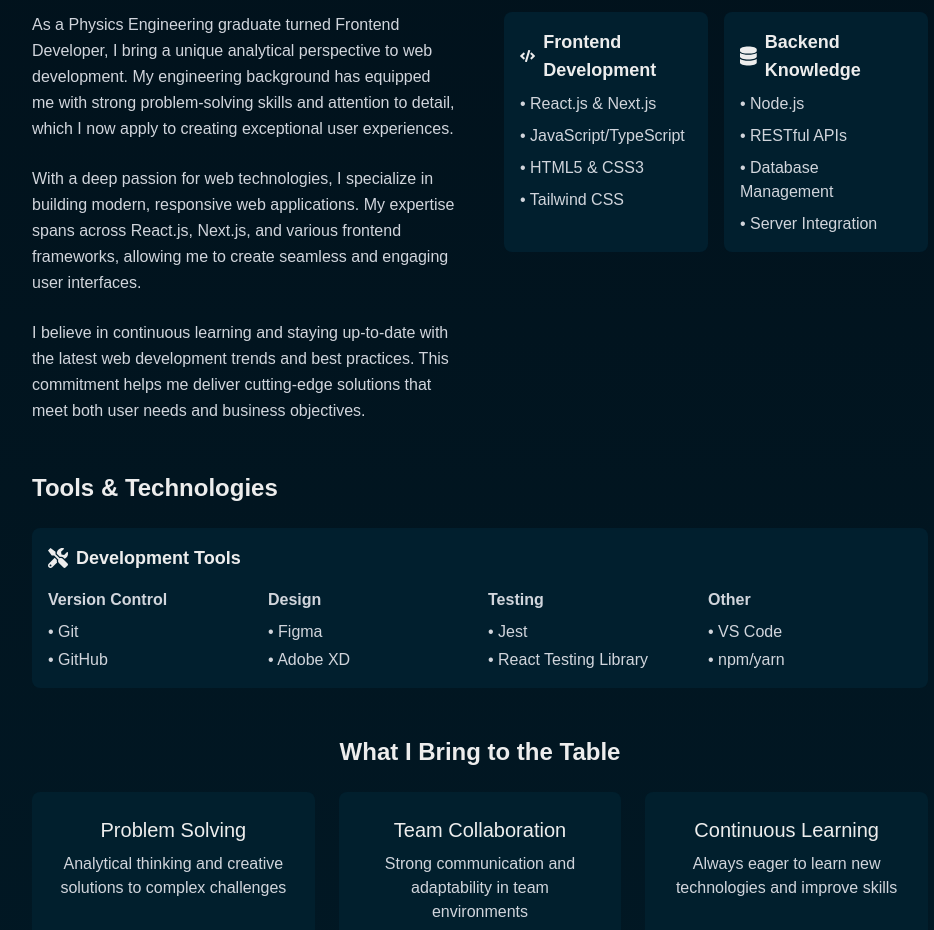
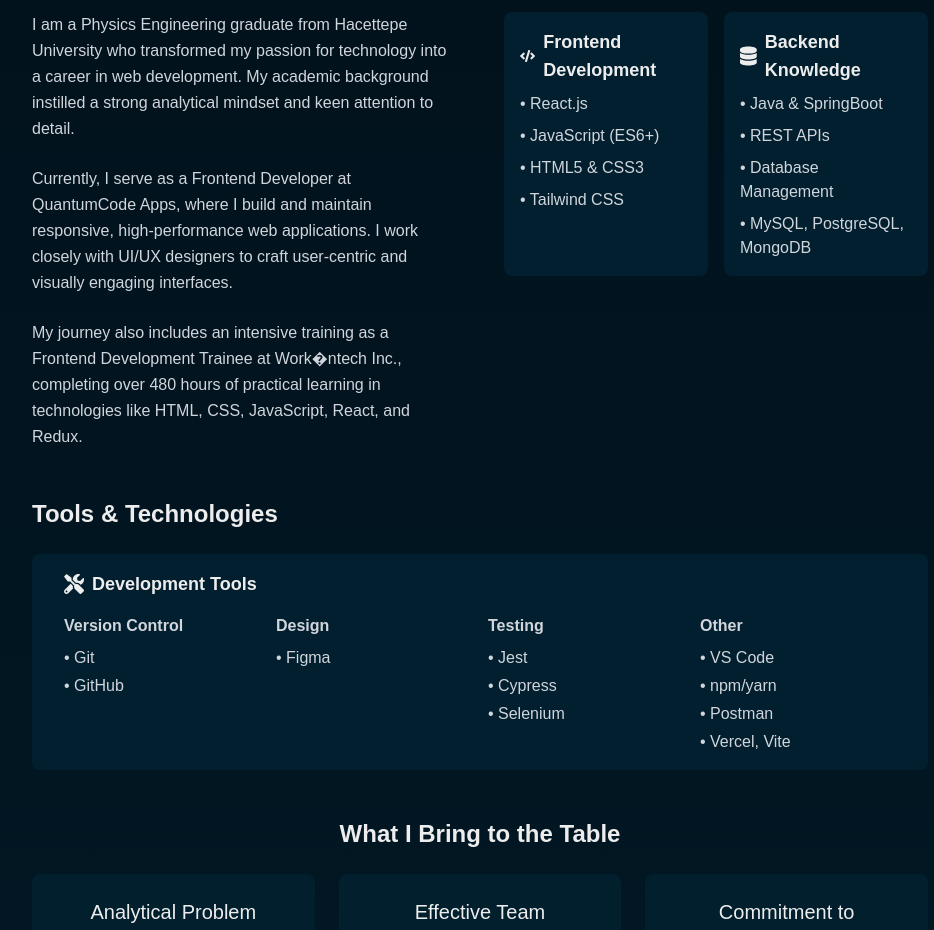
Before and after one commit to atabeyaykut/PersonalPage, a React (Vite) app: page /about in a window 1280 px wide. Shown: the part 220-1150 px from the top of the page, without its empty margins (160-1094 px from the left). Built offline with nearby package versions, Linux system fonts and the light colour scheme.

Commit message:
Enhance HomePage component with framer-motion for improved animations and user experience

```diff
--- a/src/components/About.jsx
+++ b/src/components/About.jsx
@@ -36,20 +36,20 @@ function About() {
                     variants={itemVariants}
                     className="text-5xl font-bold text-center mb-12"
                 >
-                    About <span className="text-primary">Me</span>
+                    About <span className="text-primary">Atabey AYKUT</span>
                 </motion.h2>
 
                 <div className="grid md:grid-cols-2 gap-12">
                     <motion.div variants={itemVariants} className="space-y-6">
                         <h3 className="text-2xl font-semibold text-primary">Professional Journey</h3>
                         <p className="text-gray-300 leading-relaxed">
-                            As a Physics Engineering graduate turned Frontend Developer, I bring a unique analytical perspective to web development. My engineering background has equipped me with strong problem-solving skills and attention to detail, which I now apply to creating exceptional user experiences.
+                            I am a Physics Engineering graduate from Hacettepe University who transformed my passion for technology into a career in web development. My academic background instilled a strong analytical mindset and keen attention to detail.
                         </p>
                         <p className="text-gray-300 leading-relaxed">
-                            With a deep passion for web technologies, I specialize in building modern, responsive web applications. My expertise spans across React.js, Next.js, and various frontend frameworks, allowing me to create seamless and engaging user interfaces.
+                            Currently, I serve as a Frontend Developer at QuantumCode Apps, where I build and maintain responsive, high-performance web applications. I work closely with UI/UX designers to craft user-centric and visually engaging interfaces.
                         </p>
                         <p className="text-gray-300 leading-relaxed">
-                            I believe in continuous learning and staying up-to-date with the latest web development trends and best practices. This commitment helps me deliver cutting-edge solutions that meet both user needs and business objectives.
+                            My journey also includes an intensive training as a Frontend Development Trainee at Work�ntech Inc., completing over 480 hours of practical learning in technologies like HTML, CSS, JavaScript, React, and Redux.
                         </p>
                     </motion.div>
 
@@ -62,9 +62,9 @@ function About() {
                                     <h4 className="text-lg font-semibold">Frontend Development</h4>
                                 </div>
                                 <ul className="text-gray-300 space-y-2">
-                                    <li>• React.js & Next.js</li>
-                                    <li>• JavaScript/TypeScript</li>
-                                    <li>• HTML5 & CSS3</li>
+                                    <li>• React.js</li>
+                                    <li>• JavaScript (ES6+)</li>
+                                    <li>• HTML5 &amp; CSS3</li>
                                     <li>• Tailwind CSS</li>
                                 </ul>
                             </div>
@@ -74,18 +74,18 @@ function About() {
                                     <h4 className="text-lg font-semibold">Backend Knowledge</h4>
                                 </div>
                                 <ul className="text-gray-300 space-y-2">
-                                    <li>• Node.js</li>
-                                    <li>• RESTful APIs</li>
+                                    <li>• Java &amp; SpringBoot</li>
+                                    <li>• REST APIs</li>
                                     <li>• Database Management</li>
-                                    <li>• Server Integration</li>
+                                    <li>• MySQL, PostgreSQL, MongoDB</li>
                                 </ul>
                             </div>
                         </div>
                     </motion.div>
 
-                    <motion.div variants={itemVariants} className="md:col-span-2 space-y-6">
-                        <h3 className="text-2xl font-semibold text-primary">Tools & Technologies</h3>
-                        <div className="bg-[#011f2e] p-4 rounded-lg">
+                    <motion.div variants={itemVariants} className="md:col-span-2 space-y-6 ">
+                        <h3 className="text-2xl font-semibold text-primary">Tools &amp; Technologies</h3>
+                        <div className="bg-[#011f2e] px-8 p-4 rounded-lg">
                             <div className="flex items-center gap-2 mb-4">
                                 <FaTools className="text-primary text-xl" />
                                 <h4 className="text-lg font-semibold">Development Tools</h4>
@@ -102,14 +102,14 @@ function About() {
                                     <h5 className="font-semibold mb-2">Design</h5>
                                     <ul className="space-y-1">
                                         <li>• Figma</li>
-                                        <li>• Adobe XD</li>
                                     </ul>
                                 </div>
                                 <div className="text-gray-300">
                                     <h5 className="font-semibold mb-2">Testing</h5>
                                     <ul className="space-y-1">
                                         <li>• Jest</li>
-                                        <li>• React Testing Library</li>
+                                        <li>• Cypress</li>
+                                        <li>• Selenium</li>
                                     </ul>
                                 </div>
                                 <div className="text-gray-300">
@@ -117,6 +117,8 @@ function About() {
                                     <ul className="space-y-1">
                                         <li>• VS Code</li>
                                         <li>• npm/yarn</li>
+                                        <li>• Postman</li>
+                                        <li>• Vercel, Vite</li>
                                     </ul>
                                 </div>
                             </div>
@@ -131,22 +133,22 @@ function About() {
                             variants={itemVariants}
                             className="bg-[#011f2d] p-6 rounded-lg"
                         >
-                            <h4 className="text-xl font-medium mb-2">Problem Solving</h4>
-                            <p className="text-gray-300">Analytical thinking and creative solutions to complex challenges</p>
+                            <h4 className="text-xl font-medium mb-2">Analytical Problem Solving</h4>
+                            <p className="text-gray-300">Leveraging my engineering background to develop innovative, efficient solutions.</p>
                         </motion.li>
                         <motion.li
                             variants={itemVariants}
                             className="bg-[#011f2d] p-6 rounded-lg"
                         >
-                            <h4 className="text-xl font-medium mb-2">Team Collaboration</h4>
-                            <p className="text-gray-300">Strong communication and adaptability in team environments</p>
+                            <h4 className="text-xl font-medium mb-2">Effective Team Collaboration</h4>
+                            <p className="text-gray-300">Strong communication and teamwork skills that drive successful project outcomes.</p>
                         </motion.li>
                         <motion.li
                             variants={itemVariants}
                             className="bg-[#011f2d] p-6 rounded-lg"
                         >
-                            <h4 className="text-xl font-medium mb-2">Continuous Learning</h4>
-                            <p className="text-gray-300">Always eager to learn new technologies and improve skills</p>
+                            <h4 className="text-xl font-medium mb-2">Commitment to Continuous Learning</h4>
+                            <p className="text-gray-300">Dedicated to mastering new technologies and continuously improving my skill set.</p>
                         </motion.li>
                     </ul>
                 </motion.div>
--- a/src/components/HomePage.jsx
+++ b/src/components/HomePage.jsx
@@ -1,37 +1,102 @@
-import React from 'react'
+import React from 'react';
 import { FaGithub } from "react-icons/fa";
 import { FaLinkedinIn } from "react-icons/fa6";
+import { motion } from 'framer-motion';
 
 function HomePage() {
+    const containerVariants = {
+        hidden: { opacity: 0 },
+        visible: {
+            opacity: 1,
+            transition: { staggerChildren: 0.3 }
+        }
+    };
+
+    const itemVariants = {
+        hidden: { y: 20, opacity: 0 },
+        visible: {
+            y: 0,
+            opacity: 1,
+            transition: { duration: 0.5 }
+        }
+    };
+
     return (
-        <main className="home page-transition">
-            <article className="home-content">
-                <h1>Hi, I'm Atabey AYKUT</h1>
-                <h2>Frontend Developer</h2>
-                <p>I am a Physics Engineering graduate with a passion for web development. Skilled in HTML, CSS, JavaScript, React, and Java, I specialize in building component-based structures, state management, and DOM manipulation.
+        <motion.main
+            initial="hidden"
+            animate="visible"
+            variants={containerVariants}
+            className="home page-transition"
+        >
+            <motion.article
+                variants={itemVariants}
+                className="home-content"
+            >
+                <motion.h1 variants={itemVariants}>
+                    Hi, I'm Atabey AYKUT
+                </motion.h1>
 
-                    With experience in front-end development and software engineering, I strive to create user-friendly, high-performance, and scalable solutions. I’m eager to contribute as a Front-End Developer with a problem-solving mindset and a strong team spirit. Looking forward to collaborating!</p>
-                <nav className="btn-box">
-                    <a href="#contact" aria-label="Hire Me">Hire Me</a>
-                    <a href="#contact" aria-label="Let's Talk">Lets Talk</a>
-                </nav>
-            </article>
-            <nav className="home-sci">
-                <a href="https://github.com/atabeyaykut/"
+                <motion.h2 variants={itemVariants}>
+                    Frontend Developer
+                </motion.h2>
+
+                <motion.p variants={itemVariants}>
+                    I am a Physics Engineering graduate with a passion for web development.
+                    Skilled in HTML, CSS, JavaScript, React, and Java, I specialize in building
+                    component-based structures, state management, and DOM manipulation.
+                    <br /><br />
+                    With experience in front-end development and software engineering, I strive
+                    to create user-friendly, high-performance, and scalable solutions. I'm eager
+                    to contribute as a Front-End Developer with a problem-solving mindset and a
+                    strong team spirit. Looking forward to collaborating!
+                </motion.p>
+
+                <motion.nav
+                    variants={itemVariants}
+                    className="btn-box"
+                >
+                    <a
+                        href="#contact"
+                        aria-label="Hire Me"
+                        className="hover:bg-[#00abf0]/20 transition-colors duration-300"
+                    >
+                        Hire Me
+                    </a>
+                    <a
+                        href="#contact"
+                        aria-label="Let's Talk"
+                        className="hover:bg-[#00abf0]/20 transition-colors duration-300"
+                    >
+                        Let's Talk
+                    </a>
+                </motion.nav>
+            </motion.article>
+
+            <motion.nav
+                variants={itemVariants}
+                className="home-sci"
+            >
+                <a
+                    href="https://github.com/atabeyaykut/"
                     target="_blank"
                     rel="noopener noreferrer"
-                    aria-label="GitHub Profile">
+                    aria-label="GitHub Profile"
+                    className="hover:text-[#00abf0] transition-colors duration-300"
+                >
                     <FaGithub />
                 </a>
-                <a href="https://www.linkedin.com/in/atabeyaykut/"
+                <a
+                    href="https://www.linkedin.com/in/atabeyaykut/"
                     target="_blank"
                     rel="noopener noreferrer"
-                    aria-label="LinkedIn Profile">
+                    aria-label="LinkedIn Profile"
+                    className="hover:text-[#00abf0] transition-colors duration-300"
+                >
                     <FaLinkedinIn />
                 </a>
-            </nav>
-        </main>
-    )
+            </motion.nav>
+        </motion.main>
+    );
 }
 
-export default HomePage
+export default HomePage;
```
